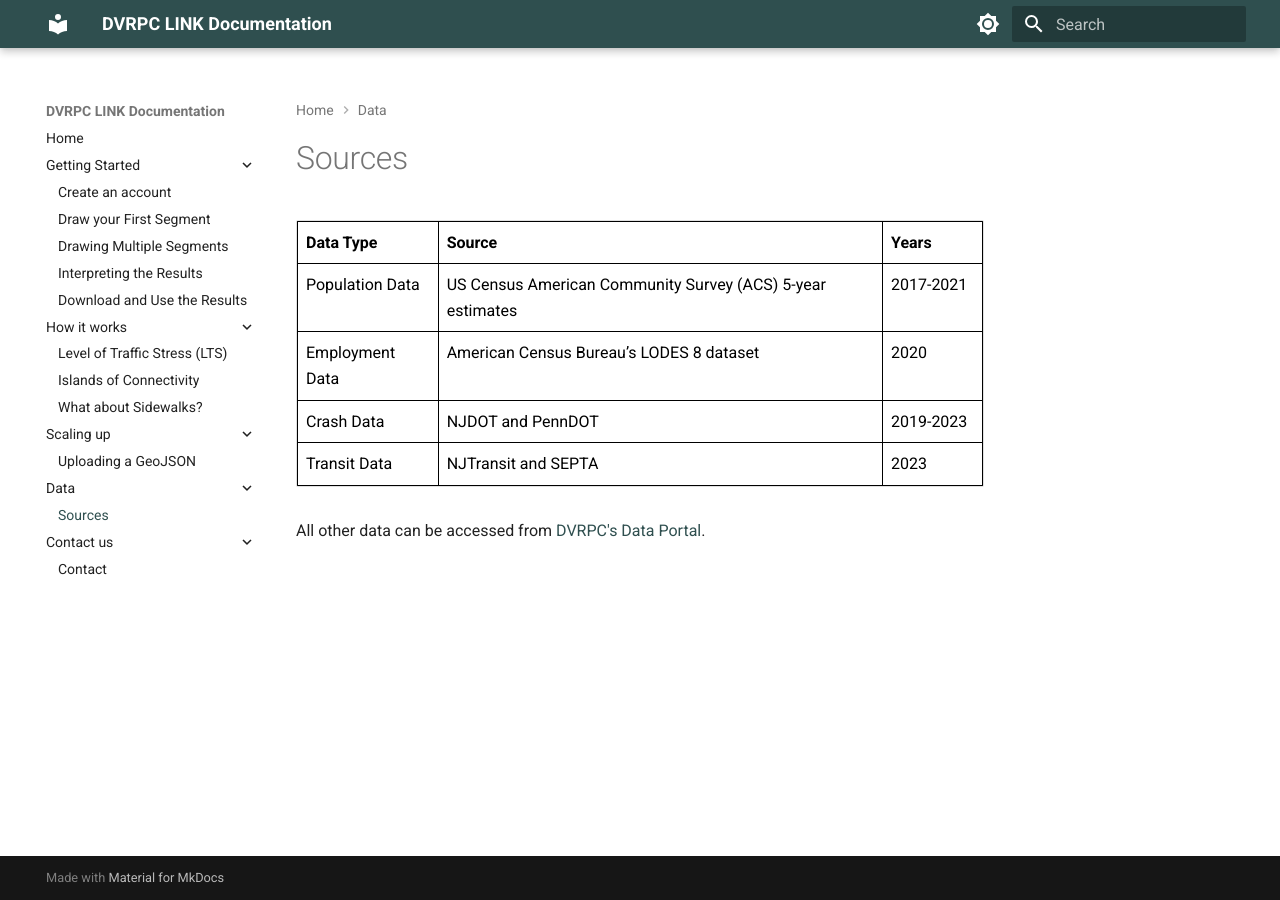
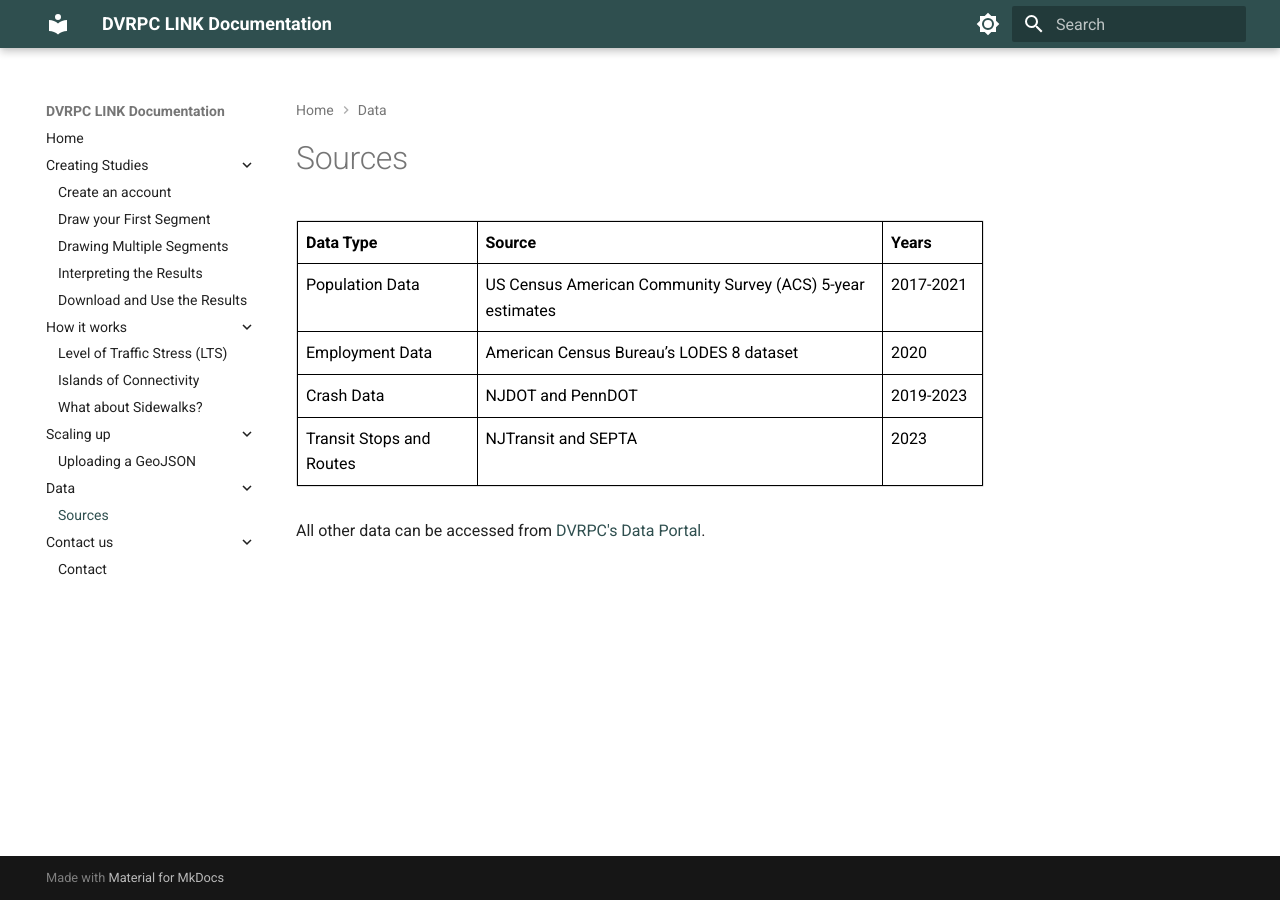
Before and after one commit to dvrpc/link-docs, an MkDocs documentation site: the page built from docs/data/sources.md, in a window 1280 px wide. Built offline with MkDocs 1.6.1 and Material for MkDocs 9.7.7, drawn with Linux system fonts in a browser that asks for light colours.

Commit message:
update based on BM comments

```diff
--- a/docs/data/sources.md
+++ b/docs/data/sources.md
@@ -24,7 +24,7 @@
         <td>2019-2023</td>
       </tr>
       <tr>
-        <td>Transit Data</td>
+        <td>Transit Stops and Routes</td>
         <td>NJTransit and SEPTA</td>
         <td>2023</td>
       </tr>
--- a/mkdocs.yml
+++ b/mkdocs.yml
@@ -33,7 +33,7 @@
   - md_in_html
 nav:
     - Home: index.md
-    - Getting Started:
+    - Creating Studies:
         - Create an account: getting-started/create-account.md
         - Draw your First Segment: getting-started/draw-first-seg.md
         - Drawing Multiple Segments: getting-started/analyzing-multiple-segments.md
```
Also changed, not shown: docs/getting-started/draw-first-seg.md (+1 -1 lines), docs/how-it-works/lts.md (+1 -0 lines).
